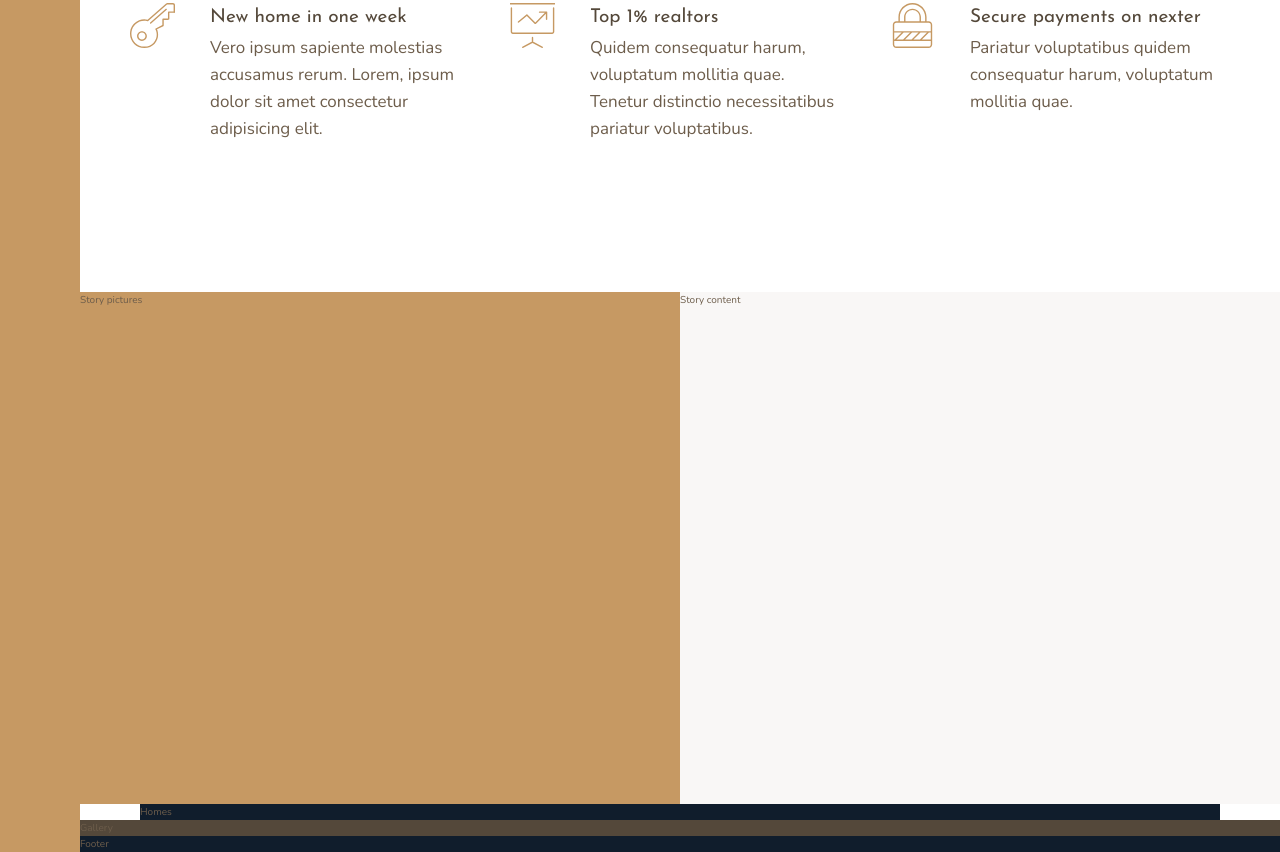
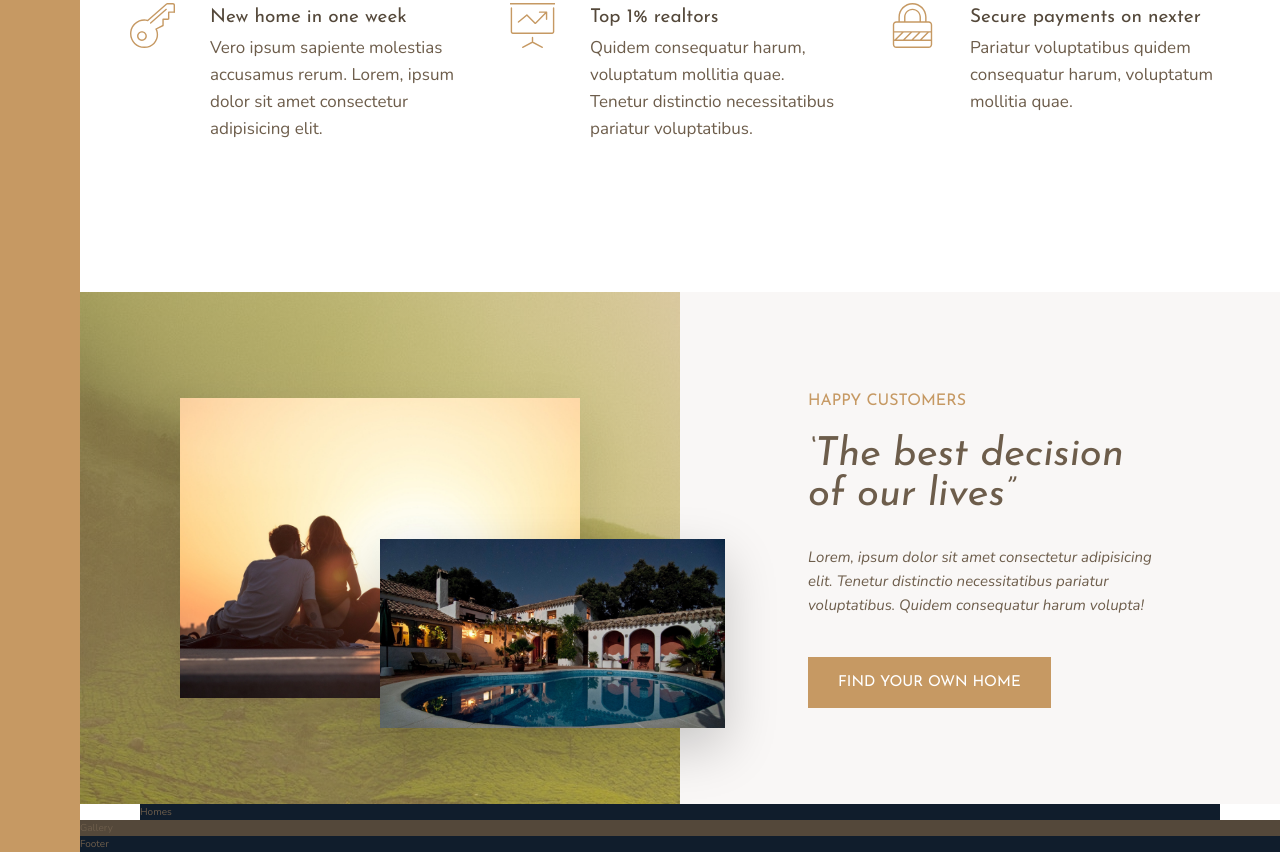
Before and after one commit to luis291099/nexter, a website: page index.html in a window 1280 px wide. Shown: the part 986-1838 px from the top of the page. Drawn offline with nearby package versions, Linux system fonts and the light colour scheme; files that its build step writes are made by us from their sources.

Commit message:
Story section

```diff
--- a/index.html
+++ b/index.html
@@ -71,10 +71,17 @@
             </div>
         </section>
         <div class="story__pictures">
-            Story pictures
+            <img src="./img/story-1.jpeg" alt="Couple" class="story__img--1">
+            <img src="./img/story-2.jpeg" alt="House" class="story__img--2">
         </div>
         <div class="story__content">
-            Story content
+            <h3 class="heading-3 mb-sm">Happy Customers</h3>
+            <h2 class="heading-2 mb-md">&lsquo;The best decision of our lives&rdquo;</h2>
+            <p class="story__text">
+                Lorem, ipsum dolor sit amet consectetur adipisicing elit.
+                Tenetur distinctio necessitatibus pariatur voluptatibus. Quidem consequatur harum volupta!
+            </p>
+            <button class="btn">Find your own home</button>
         </div>
         <sections class="homes">
             Homes
--- a/sass/_story.scss
+++ b/sass/_story.scss
@@ -3,10 +3,41 @@
     &__pictures {
         background-color: $color-primary;
         grid-column: full-start / col-end 4;
+        display: grid;
+        grid-template-columns: repeat(6, 1fr);
+        grid-template-rows: repeat(6, 1fr);
+        align-items: center;
+        background-image: linear-gradient(rgba($color-primary, .5), rgba($color-primary, .5)), url('../img/back.jpg');
+    }
+
+    &__img--1 {
+        width: 100%;
+        grid-column: 2 / span 4;
+        grid-row: 2 / span 4;
+        box-shadow: 0 2rem 5rem rgba(#000, .1);
+    }
+
+    &__img--2 {
+        width: 115%;
+        grid-column: 4 / 7;
+        grid-row: 4 / 6;
+        z-index: 1;
+        box-shadow: 0 2rem 5rem rgba(#000, .2);
     }
 
     &__content {
         background-color: $color-grey-light-1;
         grid-column: col-start 5 / full-end;
+        padding: 6rem 10vw;
+        display: flex;
+        flex-direction: column;
+        justify-content: center;
+        align-items: flex-start;
+    }
+
+    &__text {
+        font-size: 1.5rem;
+        font-style: italic;
+        margin-bottom: 4rem;
     }
 }
--- a/sass/_typography.scss
+++ b/sass/_typography.scss
@@ -9,10 +9,19 @@
 
 .heading-2 {
     @extend %heading;
+    font-size: 4rem;
+    font-style: italic;
+    line-height: 1;
+
+    &--light { color: $color-grey-light-1; }
+    &--dark { color: $color-grey-dark-1; }
 }
 
 .heading-3 {
     @extend %heading;
+    font-size: 1.6rem;
+    color: $color-primary;
+    text-transform: uppercase
 }
 
 .heading-4 {
@@ -22,3 +31,25 @@
     &--light { color: $color-grey-light-1; }
     &--dark { color: $color-grey-dark-1; }
 }
+
+.btn {
+    background-color: $color-primary;
+    color: #fff;
+    border: none;
+    border-radius: 0;
+    font-family: $font-display;
+    font-size: 1.5rem;
+    text-transform: uppercase;
+    padding: 1.8rem 3rem;
+    cursor: pointer;
+    transition: all .2s;
+
+    &:hover {
+        background-color: $color-grey-dark-1;
+    }
+}
+
+.mb-sm { margin-bottom: 2rem; }
+.mb-md { margin-bottom: 3rem; }
+.mb-lg { margin-bottom: 4rem; }
+.mb-hg { margin-bottom: 8rem; }
```
